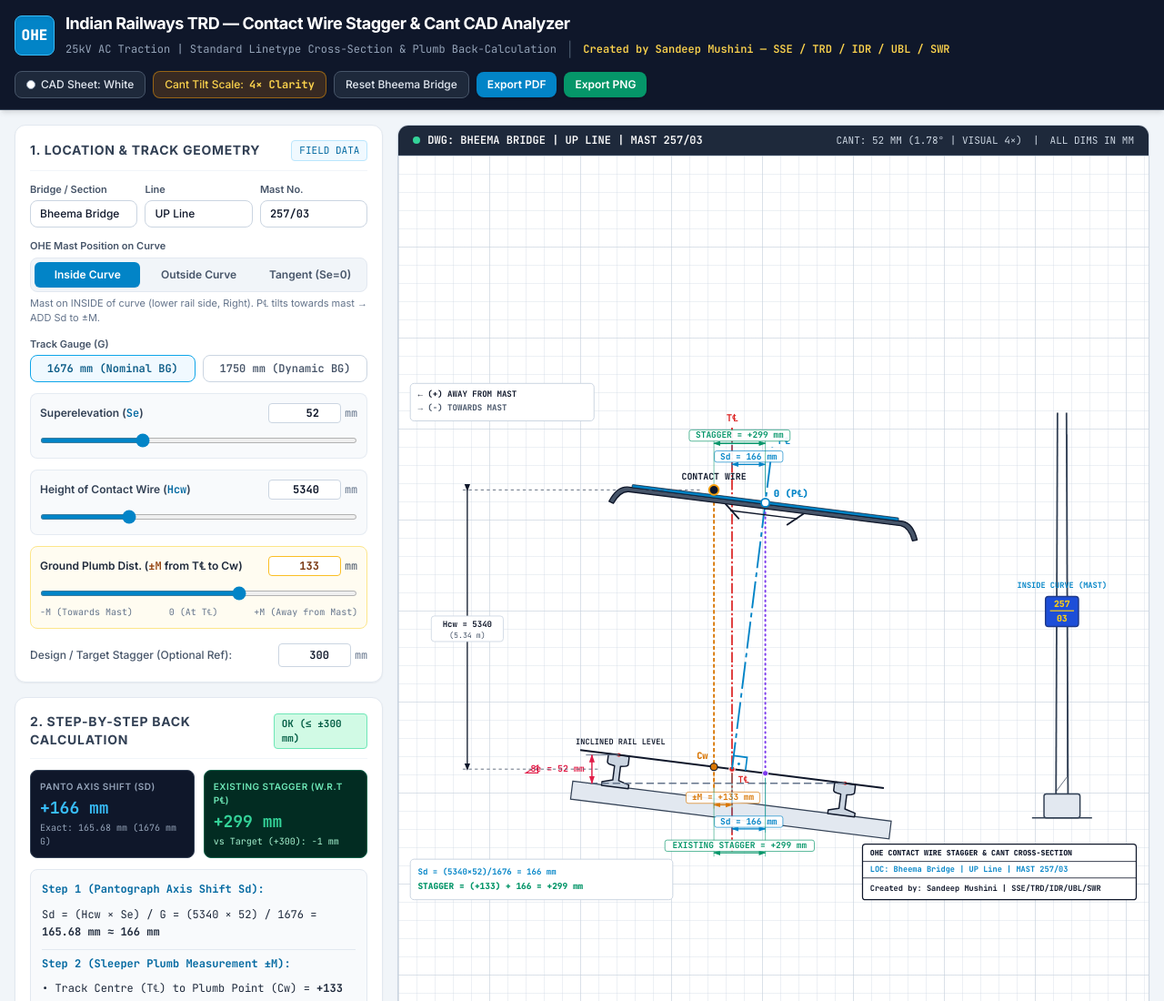
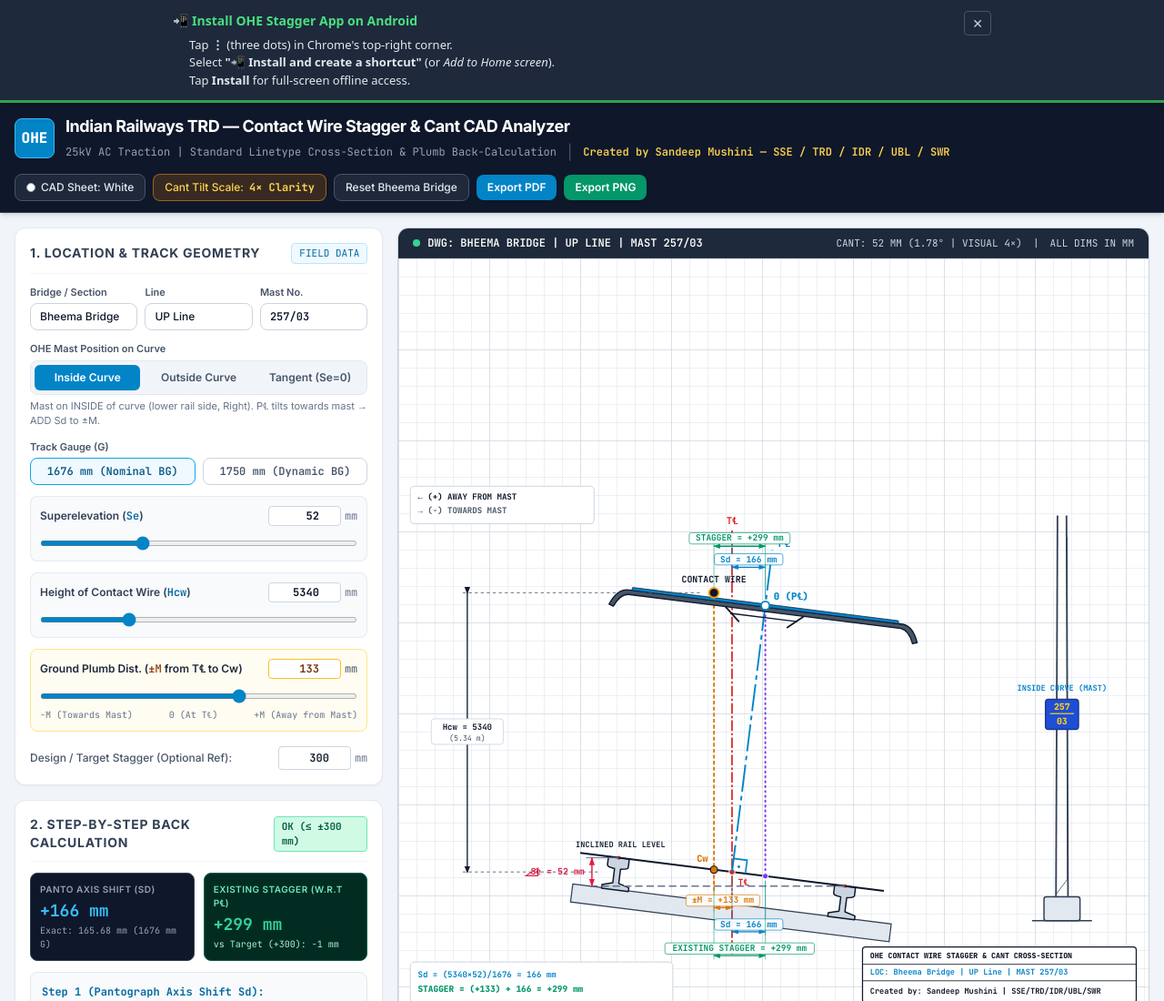
Before and after one commit to ssetrdidr/OHE_Curve_Stagger, a plain HTML site: page index.html in a window 1280 px wide. Shown: the top 1100 px of the page at 91% size. Drawn offline with nearby package versions, Linux system fonts and the light colour scheme.

Commit message:
index.html

```diff
--- a/index.html
+++ b/index.html
@@ -62,7 +62,38 @@
   </style>
 </head>
 <body class="bg-slate-100 text-slate-900 min-h-screen flex flex-col">
-
+<!-- Auto-Hiding Install App Banner -->
+<div id="pwa-install-banner" style="display:none; background:#1e293b; color:#ffffff; padding:12px 16px; font-family:system-ui, -apple-system, sans-serif; font-size:13px; border-bottom:3px solid #2ea44f; position:relative; z-index:9999; box-shadow:0 2px 6px rgba(0,0,0,0.2);">
+  <div style="display:flex; justify-content:space-between; align-items:flex-start; gap:10px; max-width:900px; margin:0 auto;">
+    <div>
+      <strong style="font-size:14px; color:#4ade80;">📲 Install OHE Stagger App on Android</strong>
+      <ol style="margin:6px 0 0 18px; padding:0; line-height:1.5; color:#e2e8f0;">
+        <li>Tap <strong>⋮</strong> (three dots) in Chrome's top-right corner.</li>
+        <li>Select <strong>"📲 Install and create a shortcut"</strong> (or <em>Add to Home screen</em>).</li>
+        <li>Tap <strong>Install</strong> for full-screen offline access.</li>
+      </ol>
+    </div>
+    <button onclick="dismissInstallBanner()" aria-label="Close" style="background:transparent; border:1px solid #475569; color:#cbd5e1; border-radius:4px; padding:2px 8px; font-size:14px; cursor:pointer; flex-shrink:0;">✕</button>
+  </div>
+</div>
+
+<script>
+  (function() {
+    // Check if already running as an installed home-screen app (standalone/fullscreen)
+    const isStandalone = window.matchMedia('(display-mode: standalone)').matches || window.navigator.standalone === true;
+    // Check if user manually dismissed the banner in this browser
+    const isDismissed = localStorage.getItem('ohe_install_banner_dismissed') === 'true';
+
+    if (!isStandalone && !isDismissed) {
+      document.getElementById('pwa-install-banner').style.display = 'block';
+    }
+  })();
+
+  function dismissInstallBanner() {
+    document.getElementById('pwa-install-banner').style.display = 'none';
+    localStorage.setItem('ohe_install_banner_dismissed', 'true');
+  }
+</script>
   <!-- Top Engineering Header Bar -->
   <header class="bg-slate-900 text-white border-b border-slate-700 px-4 py-3 shadow-md">
     <div class="max-w-screen-2xl mx-auto flex flex-wrap items-center justify-between gap-3">
```
